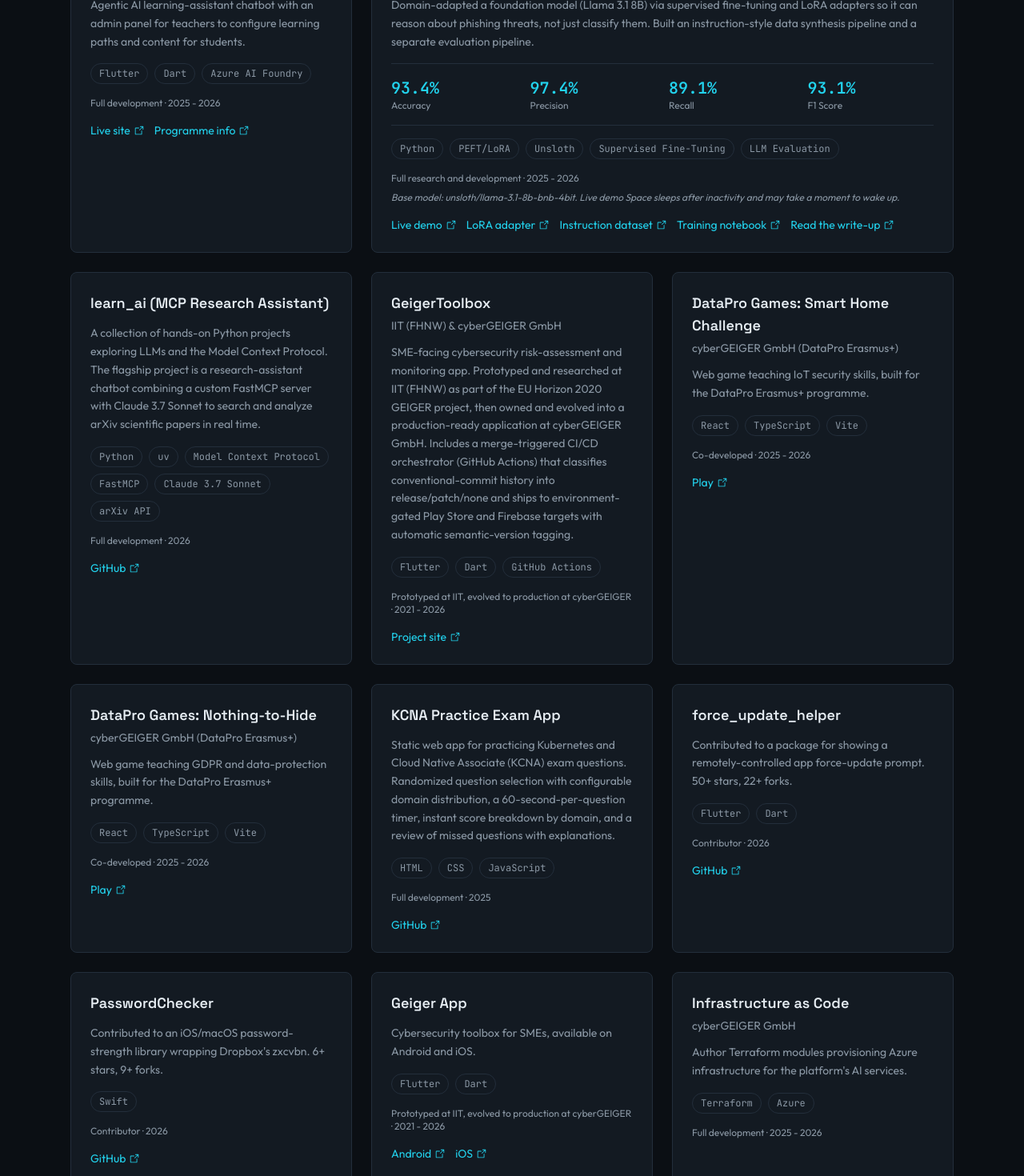
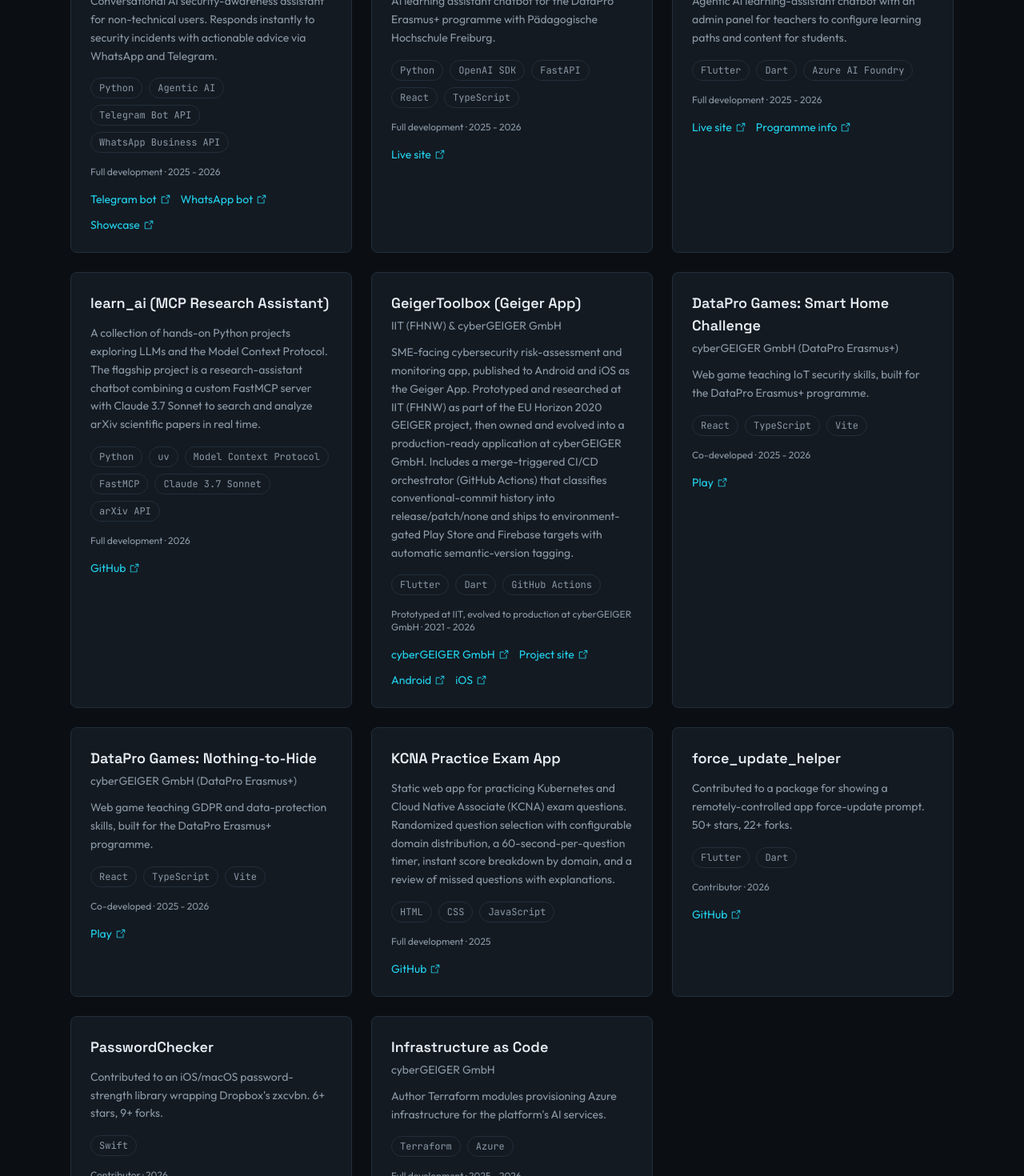
Before and after one commit to nosadaniel/nosadaniel.github.io, a Next.js app: page / in a window 1280 px wide. Shown: the part 1280-2750 px from the top of the page at 80% size. Built offline with nearby package versions, Linux system fonts and the light colour scheme.

Commit message:
fix: merge project cards

```diff
--- a/src/components/sections/ProjectFilter.tsx
+++ b/src/components/sections/ProjectFilter.tsx
@@ -7,15 +7,20 @@
 import { cn } from "@/lib/utils";
 import { categoryLabels, type Project, type ProjectCategory } from "@/content/projects";
 
-const categories: (ProjectCategory | "all")[] = ["all", "ai", "cybersecurity", "open-source", "mobile", "infra"];
+const categories: (ProjectCategory | "all")[] = ["all", "ai", "cybersecurity", "open-source", "infra"];
 
 export function ProjectFilter({ projects }: { projects: Project[] }) {
   const [active, setActive] = useState<ProjectCategory | "all">("all");
 
-  const filtered = useMemo(
-    () => (active === "all" ? projects : projects.filter((p) => p.category === active)),
-    [active, projects],
-  );
+  const filtered = useMemo(() => {
+    if (active !== "all") {
+      return projects.filter((p) => p.category === active);
+    }
+    // Feature the strongest project up front on the unfiltered view; once
+    // someone picks a specific category they're browsing deliberately, so
+    // that category's normal order applies instead.
+    return [...projects].sort((a, b) => Number(!!b.featured) - Number(!!a.featured));
+  }, [active, projects]);
 
   return (
     <div>
--- a/src/content/projects.ts
+++ b/src/content/projects.ts
@@ -1,4 +1,4 @@
-export type ProjectCategory = "ai" | "cybersecurity" | "open-source" | "mobile" | "infra";
+export type ProjectCategory = "ai" | "cybersecurity" | "open-source" | "infra";
 
 export type ProjectLink = {
   label: string;
@@ -24,7 +24,6 @@
   ai: "AI & Agentic Workflows",
   cybersecurity: "Cybersecurity Applications",
   "open-source": "Open Source Contributions",
-  mobile: "Mobile Applications",
   infra: "Infrastructure & DevOps",
 };
 
@@ -125,15 +124,20 @@
   },
   {
     slug: "geiger-toolbox",
-    title: "GeigerToolbox",
+    title: "GeigerToolbox (Geiger App)",
     company: "IIT (FHNW) & cyberGEIGER GmbH",
     category: "cybersecurity",
     period: "2021 - 2026",
     description:
-      "SME-facing cybersecurity risk-assessment and monitoring app. Prototyped and researched at IIT (FHNW) as part of the EU Horizon 2020 GEIGER project, then owned and evolved into a production-ready application at cyberGEIGER GmbH. Includes a merge-triggered CI/CD orchestrator (GitHub Actions) that classifies conventional-commit history into release/patch/none and ships to environment-gated Play Store and Firebase targets with automatic semantic-version tagging.",
+      "SME-facing cybersecurity risk-assessment and monitoring app, published to Android and iOS as the Geiger App. Prototyped and researched at IIT (FHNW) as part of the EU Horizon 2020 GEIGER project, then owned and evolved into a production-ready application at cyberGEIGER GmbH. Includes a merge-triggered CI/CD orchestrator (GitHub Actions) that classifies conventional-commit history into release/patch/none and ships to environment-gated Play Store and Firebase targets with automatic semantic-version tagging.",
     techStack: ["Flutter", "Dart", "GitHub Actions"],
-    role: "Prototyped at IIT, evolved to production at cyberGEIGER",
-    links: [{ label: "Project site", href: "https://cyber-geiger.eu" }],
+    role: "Prototyped at IIT, evolved to production at cyberGEIGER GmbH",
+    links: [
+      { label: "cyberGEIGER GmbH", href: "https://cyber-geiger.com" },
+      { label: "Project site", href: "https://cyber-geiger.eu" },
+      { label: "Android", href: "https://play.google.com/store/apps/details?id=com.cybergeiger.toolbox" },
+      { label: "iOS", href: "https://apps.apple.com/app/geiger-app/id6752607888" },
+    ],
   },
   {
     slug: "datapro-games-smart-home-challenge",
@@ -189,19 +193,6 @@
     links: [{ label: "GitHub", href: "https://github.com/Loupehope/PasswordChecker" }],
   },
   {
-    slug: "geiger-app",
-    title: "Geiger App",
-    category: "mobile",
-    period: "2021 - 2026",
-    description: "Cybersecurity toolbox for SMEs, available on Android and iOS.",
-    techStack: ["Flutter", "Dart"],
-    role: "Prototyped at IIT, evolved to production at cyberGEIGER",
-    links: [
-      { label: "Android", href: "https://play.google.com/store/apps/details?id=com.cybergeiger.toolbox" },
-      { label: "iOS", href: "https://apps.apple.com/app/geiger-app/id6752607888" },
-    ],
-  },
-  {
     slug: "infrastructure-as-code",
     title: "Infrastructure as Code",
     company: "cyberGEIGER GmbH",
```
Also changed, not shown: 1 other file (tests, documents, lock files or other folders).
